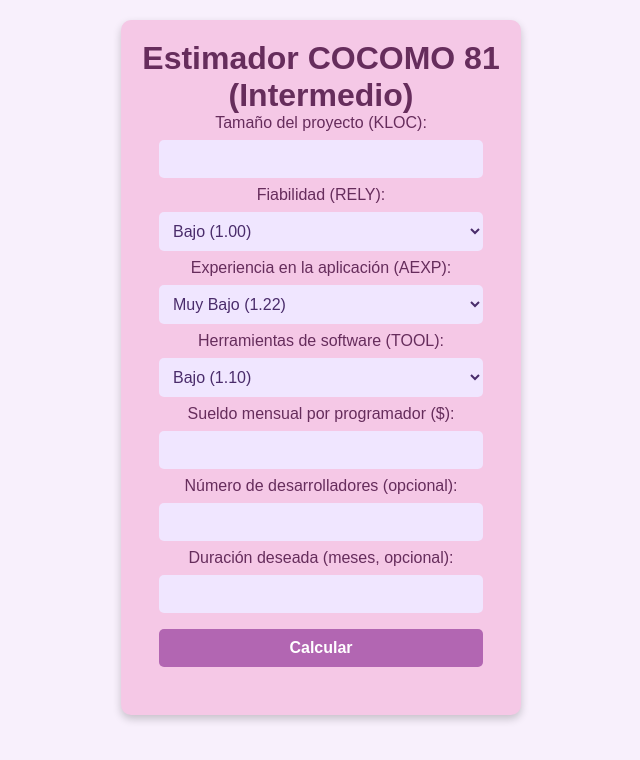
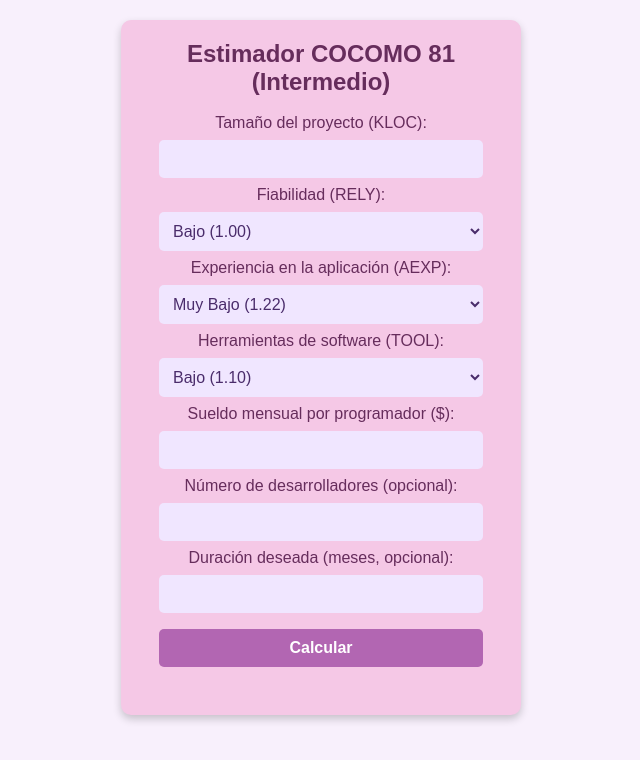
Before and after one commit to anamaria-romero/Cocomo, a plain HTML site: page index.html in a window 1280 px wide. Both pictures are taken after a click on the button "VER PROYECTO". Shown: the whole page, without its empty margins (319-959 px from the left). Drawn offline with Linux system fonts and the light colour scheme.

Commit message:
Guardado

```diff
--- a/index.html
+++ b/index.html
@@ -21,7 +21,7 @@
         </div>
 
         <div class="card project-app" id="project" style="display: none;">
-            <h1>Estimador COCOMO 81 (Intermedio)</h1>
+            <h2>Estimador COCOMO 81 (Intermedio)</h2> <br>
             <form id="cocomoForm">
                 <label for="kloc">Tamaño del proyecto (KLOC):</label>
                 <input type="number" id="kloc" required min="1" step="0.1" />
```
